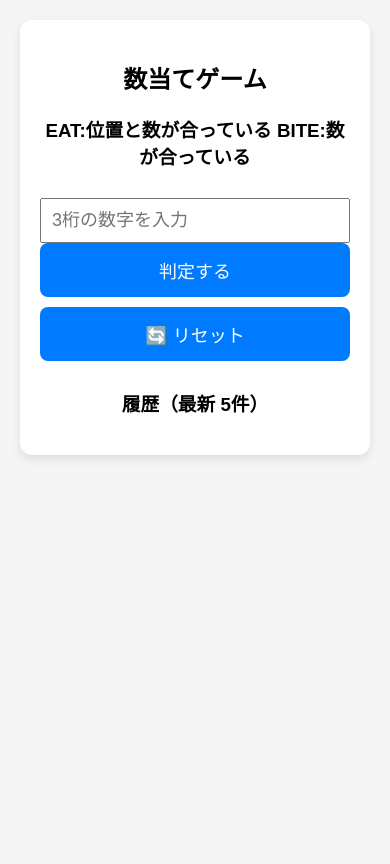
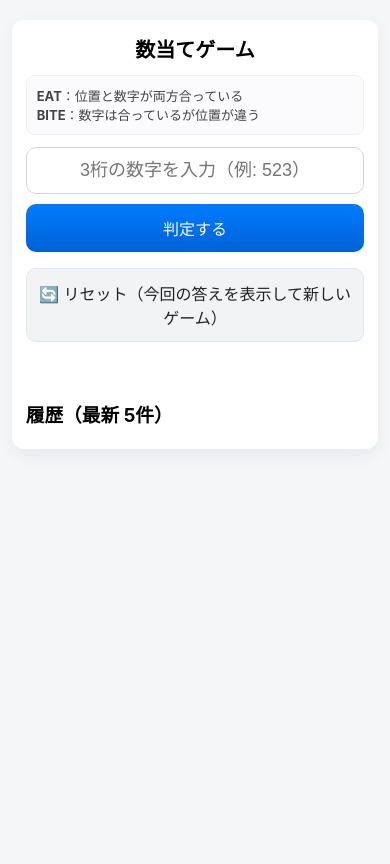
Before and after one commit to hw23a119/numeron, a Flask app: page / in a window 390 px wide. Run offline with Flask 3, Linux system fonts and the light colour scheme.

Commit message:
UI: fix input overflow, add EAT/BITE explanation, improve mobile styles

```diff
--- a/static/style.css
+++ b/static/style.css
@@ -1,43 +1,156 @@
+/* 基本リセットとボックス計算を統一 */
+* {
+    box-sizing: border-box;
+}
+
+html,
 body {
-    font-family: sans-serif;
-    text-align: center;
+    height: 100%;
     margin: 0;
-    padding: 20px;
-    background: #f5f5f5;
+    padding: 0;
+    font-family: -apple-system, BlinkMacSystemFont, "Helvetica Neue", Arial, sans-serif;
+    background: #f5f6f8;
+    -webkit-font-smoothing: antialiased;
+    -moz-osx-font-smoothing: grayscale;
 }
 
 .container {
-    max-width: 400px;
-    margin: 0 auto;
-    background: #ffffff;
-    padding: 20px;
+    max-width: 420px;
+    /* 画面幅に合わせる上限 */
+    width: 94%;
+    /* 余白を残す */
+    margin: 20px auto;
+    background: #fff;
+    padding: 18px;
     border-radius: 12px;
-    box-shadow: 0 4px 10px rgba(0, 0, 0, 0.1);
+    box-shadow: 0 6px 18px rgba(20, 20, 30, 0.06);
+    overflow: hidden;
+    /* はみ出しの保険 */
 }
 
-input {
-    font-size: 18px;
-    width: 100%;
-    padding: 10px;
-    margin-top: 10px;
-    box-sizing: border-box;
+/* タイトル */
+h2 {
+    margin: 0 0 12px 0;
+    font-size: 20px;
+    text-align: center;
 }
 
-button {
+/* 補助説明（EAT/BITE） */
+.explain {
+    font-size: 13px;
+    color: #444;
+    background: #fbfbfe;
+    border: 1px solid #eef0f6;
+    padding: 10px;
+    border-radius: 8px;
+    margin-bottom: 12px;
+}
+
+/* フォーム */
+.game-form {
+    display: flex;
+    flex-direction: column;
+    gap: 10px;
+}
+
+/* 入力欄 */
+input[type="text"],
+input[type="tel"] {
     width: 100%;
-    padding: 14px;
+    padding: 12px 14px;
     font-size: 18px;
+    border-radius: 10px;
+    border: 1px solid #d0d6dc;
+    text-align: center;
+    background: #fff;
+    outline: none;
+}
+
+/* フォーカス時 */
+input[type="text"]:focus {
+    border-color: #007bff;
+    box-shadow: 0 4px 12px rgba(0, 123, 255, 0.08);
+}
+
+/* ボタン（共通） */
+.btn {
+    display: inline-block;
+    width: 100%;
+    padding: 12px;
+    font-size: 17px;
+    border-radius: 10px;
+    text-align: center;
+    cursor: pointer;
     border: none;
-    border-radius: 8px;
-    background: #007bff;
-    color: white;
-    margin-bottom: 10px;
+}
+
+/* 判定ボタン */
+.btn-judge {
+    background: linear-gradient(180deg, #007bff, #0062d6);
+    color: #fff;
+}
+
+/* リセットリンクをボタン風に */
+.reset-link {
+    display: block;
+    text-decoration: none;
+    margin-top: 6px;
+}
+
+.reset-link .btn-reset {
+    background: #f1f3f5;
+    color: #222;
+    border: 1px solid #e0e6ef;
+}
+
+/* 結果表示 */
+.result {
+    margin-top: 12px;
+    font-size: 18px;
+    font-weight: 600;
+    text-align: center;
+    min-height: 28px;
+}
+
+/* 履歴 */
+.history-box {
+    margin-top: 18px;
 }
 
 .history-item {
-    background: #eee;
+    background: #fcfcff;
     padding: 10px;
-    margin: 6px 0;
-    border-radius: 6px;
-    font-size: 16px;
+    border-radius: 8px;
+    margin-bottom: 8px;
+    border: 1px solid #eef0f8;
+    display: flex;
+    justify-content: space-between;
+    align-items: center;
+    font-size: 15px;
 }
+
+.history-left {
+    font-weight: 700;
+}
+
+.history-right {
+    color: #666;
+    font-size: 14px;
+}
+
+/* 小さい画面で少し余白追加 */
+@media (max-width: 420px) {
+    .container {
+        padding: 14px;
+    }
+
+    input[type="text"] {
+        font-size: 16px;
+        padding: 10px;
+    }
+
+    .btn {
+        padding: 12px;
+        font-size: 16px;
+    }
+}
--- a/templates/index.html
+++ b/templates/index.html
@@ -2,59 +2,47 @@
 <html lang="ja">
 
 <head>
-    <!-- Google tag (gtag.js) -->
-    <script async src="https://www.googletagmanager.com/gtag/js?id=G-FWKVTL0L6T"></script>
-    <script>
-        window.dataLayer = window.dataLayer || [];
-        function gtag() { dataLayer.push(arguments); }
-        gtag('js', new Date());
-
-        gtag('config', 'G-FWKVTL0L6T');
-    </script>
-
     <meta charset="UTF-8">
     <title>数当てゲーム</title>
     <meta name="viewport" content="width=device-width, initial-scale=1.0">
-
-    <!-- 外部CSSを読み込み -->
     <link rel="stylesheet" href="{{ url_for('static', filename='style.css') }}">
 </head>
 
-
 <body>
-
     <div class="container">
-
         <h2>数当てゲーム</h2>
 
+        <!-- EAT/BITEの説明 -->
+        <div class="explain">
+            <strong>EAT</strong>：位置と数字が両方合っている<br>
+            <strong>BITE</strong>：数字は合っているが位置が違う
+        </div>
+
         {% if last_answer %}
-        <p class="last-answer">✅ 前回の答え：{{ last_answer }}</p>
+        <p class="last-answer" style="margin:0 0 10px 0; color:#2b8a3e;">✅ 前回の答え：{{ last_answer }}</p>
         {% endif %}
 
-        <h3>EAT:位置と数が合っている BITE:数が合っている</h3>
-
-        <form method="POST" class="game-form">
-            <input type="text" name="guess" placeholder="3桁の数字を入力" maxlength="3" autocomplete="off">
-            <button type="submit" class="btn">判定する</button>
-
+        <form method="POST" class="game-form" autocomplete="off">
+            <input type="tel" name="guess" placeholder="3桁の数字を入力（例: 523）" maxlength="3" inputmode="numeric"
+                pattern="[0-9]*" required>
+            <button type="submit" class="btn btn-judge">判定する</button>
             <a href="/reset" class="reset-link">
-                <button type="button" class="btn reset-btn">🔄 リセット</button>
+                <div class="btn btn-reset">🔄 リセット（今回の答えを表示して新しいゲーム）</div>
             </a>
         </form>
 
         <div class="result">{{ result }}</div>
 
         <div class="history-box">
-            <h3>履歴（最新 5件）</h3>
+            <h3 style="margin:10px 0 8px 0;">履歴（最新 5件）</h3>
             {% for item in history %}
             <div class="history-item">
-                <strong>{{ item.guess }}</strong> → {{ item.eat }} EAT / {{ item.bite }} BITE
+                <div class="history-left">{{ item.guess }}</div>
+                <div class="history-right">{{ item.eat }} EAT / {{ item.bite }} BITE</div>
             </div>
             {% endfor %}
         </div>
-
     </div>
-
 </body>
 
 </html>
```
